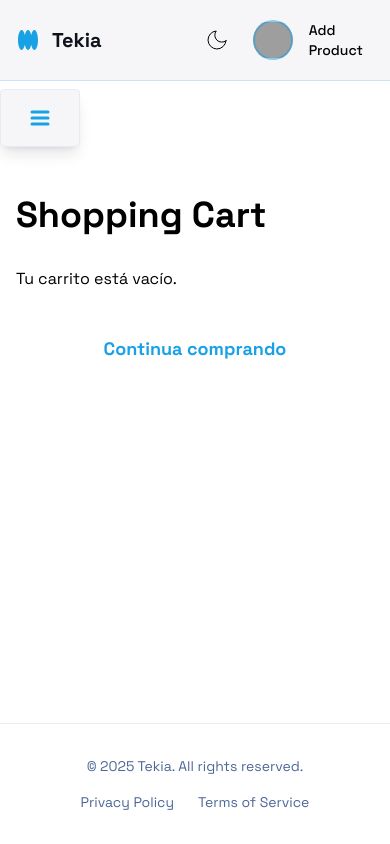
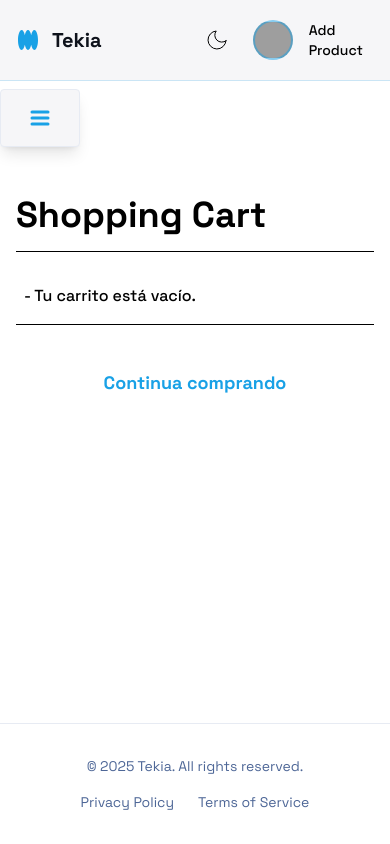
Before and after one commit to Alexmateos2/Marketplace, a React (Vite) app: page /cart in a window 390 px wide. Built offline with nearby package versions, Linux system fonts and the light colour scheme; grey boxes are pictures that could not be loaded.

Commit message:
Mejorada interfaz carrito ccon breakpoint personalizado para pantallas moviles con menos ancho

```diff
--- a/src/pages/Cart/components/carritoItem.jsx
+++ b/src/pages/Cart/components/carritoItem.jsx
@@ -24,37 +24,34 @@ const CartItem = ({ item }) => {
   };
 
   return (
-    <div
-    className="flex items-center space-x-4 p-4 border-b border-gray-200">
+    <div className="flex items-center flex-col xxs:flex-row xxs:gap-2  gap-6 space-x-4 p-4 border-b border-gray-200">
       {item.image && (
-        <NavLink
-        to={`/product/${item.id}`}
-        >
-        <img
-          src={item.image}
-          alt={item.name}
-          className="w-20 h-20 object-cover rounded"
-        />
+        <NavLink to={`/product/${item.id}`}>
+          <img
+            src={item.image}
+            alt={item.name}
+            className="w-1/2 h-1/2 mx-auto xxs:w-30 xxs:h-30 object-cover rounded"
+          />
         </NavLink>
       )}
       <div className="flex-1">
-         <NavLink
-        to={`/product/${item.id}`}
-        >
-        <h3 className="font-semibold">{item.name}</h3>
+        <NavLink to={`/product/${item.id}`}>
+          <h3 className=" font-semibold ">{item.name}</h3>
         </NavLink>
-        <p className="text-sm text-gray-600">${item.price} x {item.quantity}</p>
-        <div className="flex items-center space-x-2 mt-4">
+        <p className="text-sm  text-content-light dark:text-subtle-dark">
+          ${item.price} x {item.quantity}
+        </p>
+        <div className="flex items-center justify-center xxs:justify-start space-x-2 mt-4">
           <button
             onClick={handleDecrease}
-            className="px-2 py-1 border font-medium  dark:border-border-dark dark:bg-surface-dark rounded hover:bg-gray-200"
+            className="w-6 h-6 flex items-center justify-center border font-medium dark:border-border-dark dark:bg-surface-dark rounded hover:bg-gray-200"
           >
             -
           </button>
           <span>{item.quantity}</span>
           <button
             onClick={handleIncrease}
-            className="px-2 py-1 border font-medium dark:border-border-dark dark:bg-surface-dark  rounded hover:bg-gray-200"
+            className="w-6 h-6 flex items-center justify-center border font-medium dark:border-border-dark dark:bg-surface-dark rounded hover:bg-gray-200"
           >
             +
           </button>
@@ -62,7 +59,7 @@ const CartItem = ({ item }) => {
       </div>
       <button
         onClick={handleRemove}
-        className="text-red-500 hover:text-red-700 font-bold"
+        className="text-red-500 hover:text-red-700   font-bold"
       >
         Eliminar
       </button>
--- a/src/pages/Cart/layout/layoutCarrito.jsx
+++ b/src/pages/Cart/layout/layoutCarrito.jsx
@@ -14,24 +14,26 @@ const CarritoPage = () => {
 
       <main className="flex-1 px-4 py-8 sm:px-6 lg:px-8">
         <div className="max-w-4xl mx-auto">
-          <h1 className="text-4xl font-bold text-black dark:text-white mb-8">
+          <h1 className="text-4xl font-bold text-black dark:text-white mb-8 border-b dark:border-border-dark pb-4 ">
             Shopping Cart
           </h1>
 
           {cart.length === 0 ? (
-            <p>Tu carrito está vacío.</p>
+            <p className="px-2 pb-4 font-medium border-b dark:border-border-dark">- Tu carrito está vacío.</p>
           ) : (
             cart.map((item) => <CarritoItem key={item.id} item={item} />)
           )}
 
           {/* Summary */}
           {cart.length === 0 ? (
-            <NavLink
-              to="/products"
-              className="w-auto mt-8 text-primary font-bold py-3 px-6 text-lg hover:text-primary/60 transition-colors flex justify-center"
-            >
-              Continua comprando
-            </NavLink>
+            <div className="mt-8 text-center">
+              <NavLink
+                to="/products"
+                className="text-primary font-bold py-3 px-2 text-lg hover:text-primary/60 transition-colors inline-block"
+              >
+                Continua comprando
+              </NavLink>
+            </div>
           ) : (
             <div className="mt-12 p-6 bg-white dark:bg-background-dark/50 rounded-lg">
               <h2 className="text-2xl font-bold text-black dark:text-white mb-6">
--- a/src/styles/style.css
+++ b/src/styles/style.css
@@ -50,6 +50,7 @@
     0 8px 10px -6px rgb(0 0 0 / 0.1);
   --shadow-2xl: 0 25px 50px -12px rgb(0 0 0 / 0.25);
   --spacing: 0.25rem;
+   --breakpoint-xxs: 440px;
 
 }
 
@@ -66,4 +67,6 @@
     --color-surface-dark: #1a212e;
     --color-border-dark: #2c3647;
   }
+
+
 }
```
